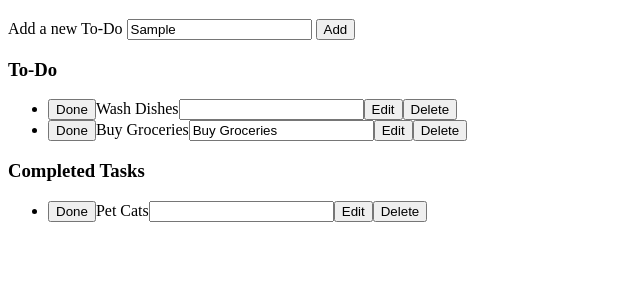
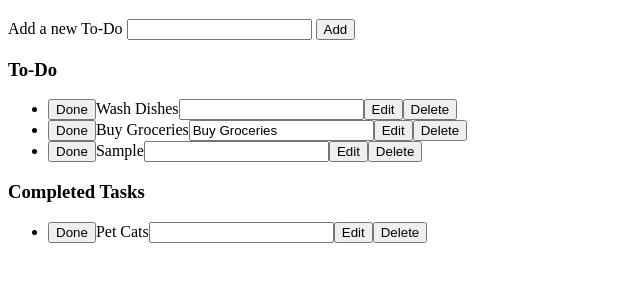
Before and after one commit to BuffCan/To-Do-List-GroupProject, a plain HTML site: page index.html in a window 1280 px wide. Both pictures are taken after typing "Sample" into the empty fields and a click on the button "Add". Shown: the part 61-342 px from the top of the page, without its empty margins (0-640 px from the left). Drawn offline with Linux system fonts and the light colour scheme.

Commit message:
added #add button and delete button

```diff
--- a/index.html
+++ b/index.html
@@ -13,11 +13,11 @@
         <div class="add-to-do">
             <label id="new-task-label" for="new-task">Add a new To-Do</label>
             <input id ="new-task" type=text>
-            <button>Add</button>
+            <button id="add">Add</button>
         </div>
         <div class="edit-to-do">
             <h3>To-Do</h3>
-            <ul id="incomplete-asks">
+            <ul id="incomplete-tasks">
                 <li><button class="done">Done</button><label>Wash Dishes</label><input type="text"><button class="edit">Edit</button><button class="delete">Delete</button></li>
                 <li class ="edit-mode"><button class="done">Done</button><label>Buy Groceries</label><input type="text" value="Buy Groceries" ><button class="edit">Edit</button><button class="delete">Delete</button></li>
             </ul>
@@ -25,7 +25,7 @@
         <div class="complete-to-do">
             <h3>Completed Tasks</h3>
             <ul id="complete-tasks">
-                <li><button class="done">Done</button><label>Pet Cats</label><input type="text"><button class="edit">Edit</button><button class="delete">Delete</button></li>
+                <li><button class="done complete">Done</button><label>Pet Cats</label><input type="text"><button class="edit">Edit</button><button class="delete">Delete</button></li>
             </ul>
         </div>
 
--- a/index.js
+++ b/index.js
@@ -1,11 +1,50 @@
-function addTask(){
-// create new Element
-// create new list Element
-// check if input empty
-// append all necessary parts and buttons to list item
-// append list item to Incomplete List
+let taskInput=document.getElementById("new-task");//Input for new Task
+console.log(taskInput);
+let addButton=document.getElementById("add");//get the add button
+console.log(addButton);
 
+let incompleteTaskHolder=document.getElementById("incomplete-tasks");//get the list of incomplete Tasks / the UL holding them
+console.log(incompleteTaskHolder);
+let completedTasksHolder=document.getElementById("completed-tasks");//get the list of complete Tasks / the UL holding them
+console.log(completedTasksHolder);
+
+
+
+let addTask=function(){
+
+    let myLi = document.createElement("li");
+    let myBtn = document.createElement("button");
+    let myLabel = document.createElement("label");
+    let myInput = document.createElement("input");
+    let mySecondBtn = document.createElement("button");
+    let myThirdBtn = document.createElement("button");
+
+    myBtn.innerText = 'Done';
+    myBtn.className = 'done';
+
+    myLabel.innerText = taskInput.value;
+    myInput.type = 'text';
+
+    mySecondBtn.innerText = 'Edit';
+    mySecondBtn.className = 'edit';
+
+    myThirdBtn.innerText = 'Delete';
+    myThirdBtn.className = 'delete';
+
+    myLi.appendChild(myBtn);
+    myLi.appendChild(myLabel);
+    myLi.appendChild(myInput);
+    myLi.appendChild(mySecondBtn);
+    myLi.appendChild(myThirdBtn);
+
+    bindEventsToTasks(myLi);
+
+    incompleteTaskHolder.appendChild(myLi);
+
+	taskInput.value="";
 }
+
+
 
 function editTask(){
 // get current Task
@@ -17,9 +56,16 @@ function editTask(){
 }
 
 function deleteTask(){
-// get Task
-// delete Task
+
+    console.log("Delete Task...")
+
+    let myLi = this.parentNode;
+    let myUl = myLi.parentNode;
+
+    myUl.removeChild(myLi);
 }
+
+
 function completeTask(){
 // move task from list incomplete to list complete
 //maybe remove edit button
@@ -31,8 +77,40 @@ function completeToIncomplete(){
     // recreate edit button
     //rechange Done button
 }
-function bindEventsToTasks(){
-//  use hole list and iterateover it to bind all onclickfunctions
-// to their buttons and stuff so we dont have to do it in all the
-// other functions
-}
+function bindEventsToTasks(taskListItem){
+    //select buttons we want
+        let doneButton=taskListItem.querySelector(".done");
+        let editButton=taskListItem.querySelector(".edit");
+        console.log(editButton);
+        let deleteButton=taskListItem.querySelector(".delete");
+
+
+                //Bind editTask to edit button.
+                editButton.onclick=editTask;
+                //Bind deleteTask to delete button.
+                deleteButton.onclick=deleteTask;
+                //Bind doneFunction to done button.
+                doneButton.onclick=completeTask;
+
+
+    }
+
+    addButton.addEventListener('click', addTask);
+
+    // Iterate over incomplete list to giva all tasks their functions
+        for (let i=0; i<incompleteTaskHolder.children.length;i++){
+
+
+            bindEventsToTasks(incompleteTaskHolder.children[i]);
+            console.log(incompleteTaskHolder.children[i]);
+        }
+
+
+
+
+    // iterate over complete list for function binding
+        for (let j=0; j<completedTasksHolder.children.length;j++){
+
+            bindEventsToTasks(completedTasksHolder.children[j]);
+            console.log(completedTasksHolder.children[j]);
+        }
```
